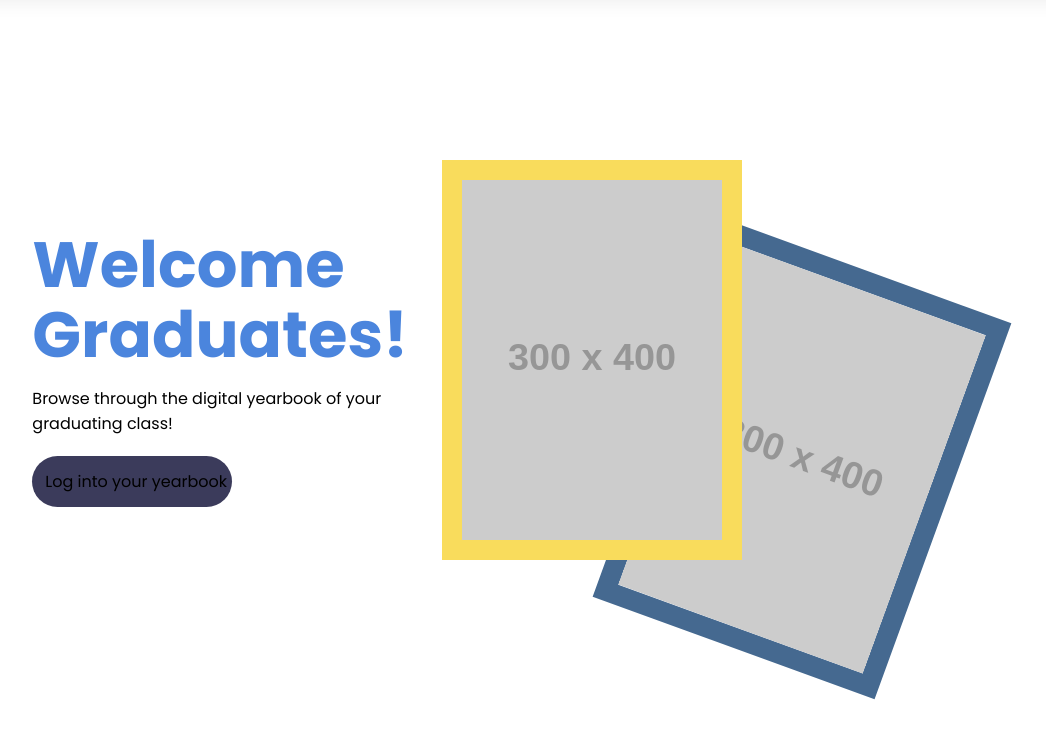
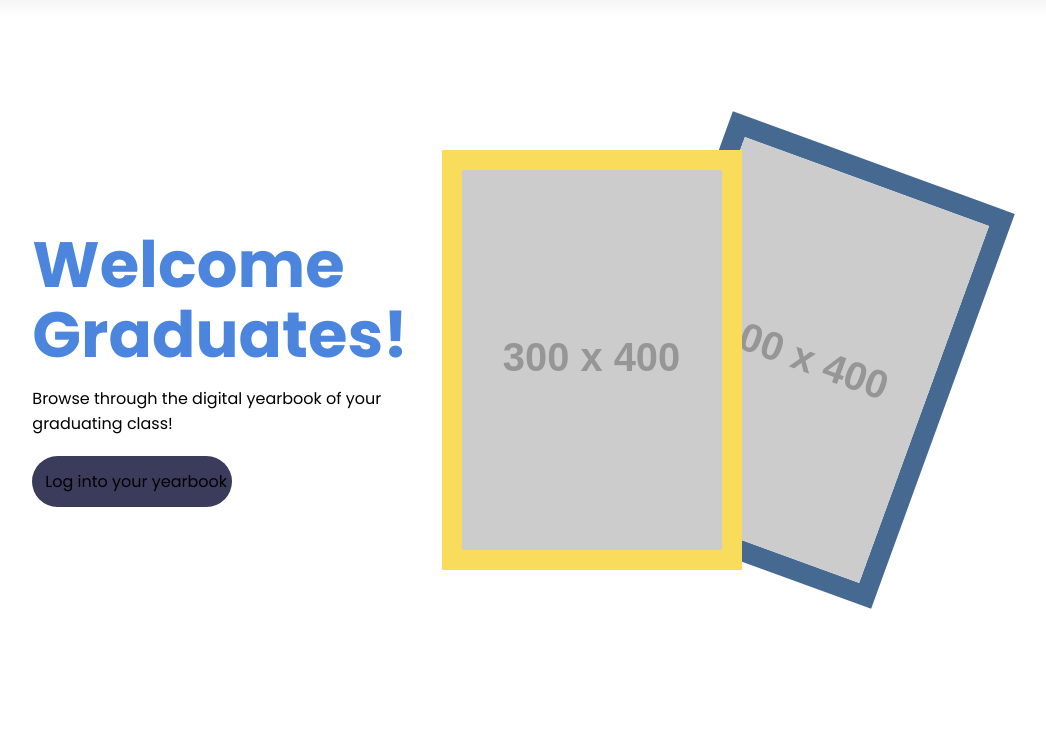
Before and after one commit to manhellis/yearbook, a PHP site: page /index.html in a window 1280 px wide. Shown: the part 70-800 px from the top of the page, without its empty margins (53-1099 px from the left). Run offline with PHP 8.4, Linux system fonts and the light colour scheme; grey boxes labelled with a size stand in for pictures from a placeholder-image service; some libraries are stand-ins or nearby versions; some web fonts are replaced.

Commit message:
Update media query

```diff
--- a/styles/homepage.css
+++ b/styles/homepage.css
@@ -133,6 +133,7 @@ h1 {
 
 
 
+
 /* - Ipad to small laptop */
 @media screen and (min-width: 769px) {
     .hamburger {
@@ -188,12 +189,6 @@ h1 {
         align-items: start;
     }
 
-    .graphics {
-        order: 2;
-        height: 80%;
-        width: 45vw;
-    }
-
     .description {
         width: 100%;
         align-items: start;
@@ -223,10 +218,14 @@ h1 {
     .container {
         width: 30%;
     }
-
 }
 
+/* Graphics Media Queries */
+
+@media screen and (min-width: 1277px) {
+
 .graphics {
+    order: 2;
     position: relative;
     width: 50%;
     height: calc(100vh - 80px);
@@ -239,14 +238,13 @@ h1 {
 .graphics img {
     position: absolute;
     width: 300px;
-    height: 400px;
+    height: 420px;
     object-fit: cover;
     border: 20px solid;
 }
 
 .graphics img:nth-child(1) {
     right: 190px;
-    bottom: 60px;
     transform: rotate(20deg);
     border-color: #456990;
 }
@@ -255,3 +253,4 @@ h1 {
     right: 400px;
     border-color: #f9dc5c;
 }
+}
```
